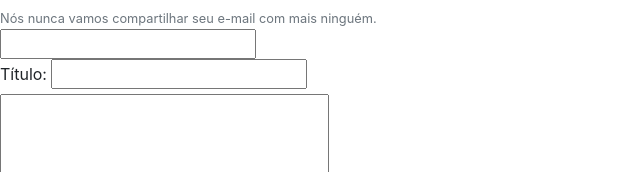
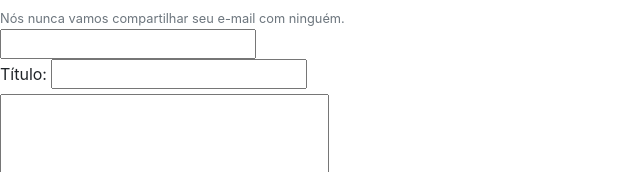
Before and after one commit to sociologia-dbo-2018/sociologia, a plain HTML site: page index.html in a window 1280 px wide. Shown: the part 780-952 px from the top of the page, 0-640 px from the left. Drawn offline with Linux system fonts and the light colour scheme.

Commit message:
Update index.html

```diff
--- a/index.html
+++ b/index.html
@@ -97,7 +97,7 @@
                 </div>
                 <div>
                     <label for="">Email:</label>
-                    <small id="emailHelp" class="form-text text-muted">Nós nunca vamos compartilhar seu e-mail com mais ninguém.</small>
+                    <small id="emailHelp" class="form-text text-muted">Nós nunca vamos compartilhar seu e-mail com ninguém.</small>
                     <input type="email" name="" id="">
                 </div>
                 <div>
```
